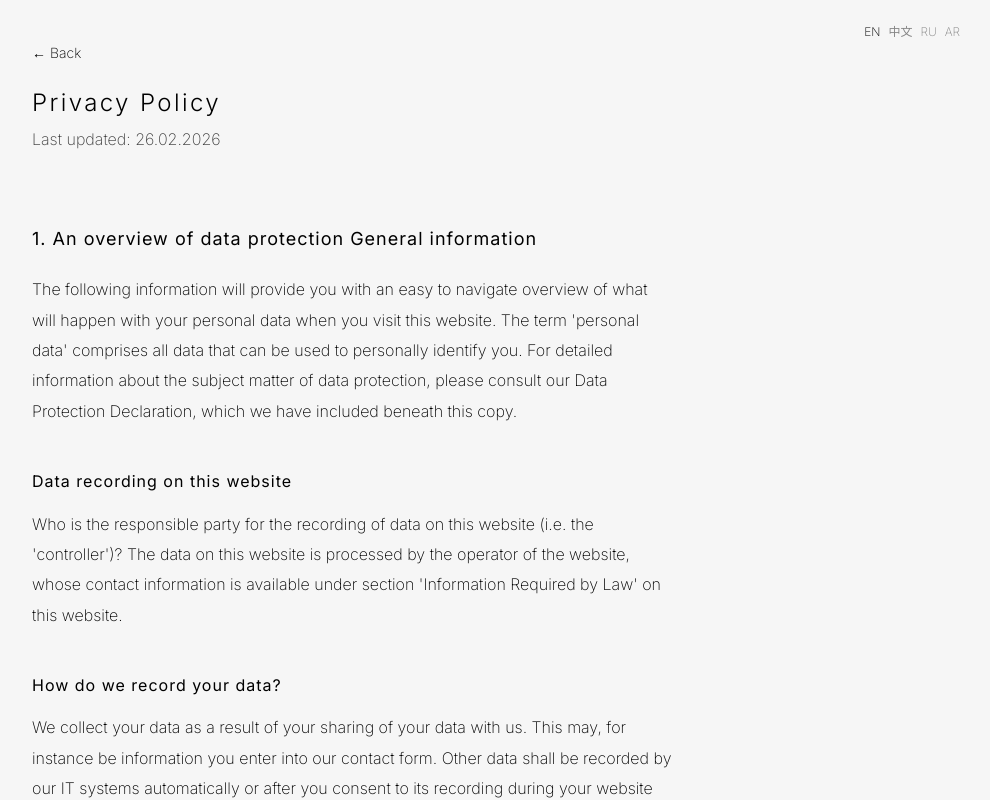
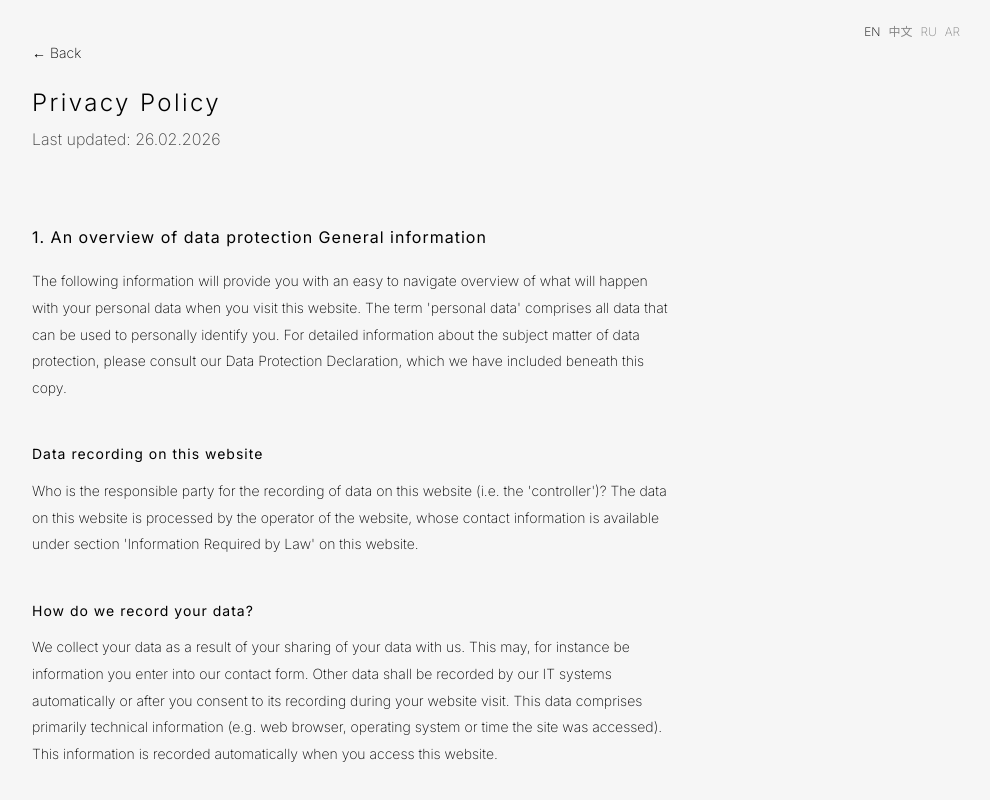
Before and after one commit to smdl99/Harmonia-Fortuna, a Next.js app: page /privacy in a window 1280 px wide. Shown: the top 800 px of the page, without its empty margins (288-1278 px from the left). Built offline with nearby package versions, Linux system fonts and the light colour scheme; no server answers.

Commit message:
made smaller size for text

```diff
--- a/src/app/globals.css
+++ b/src/app/globals.css
@@ -43,23 +43,25 @@
   }
 
   .prose h2 {
-    font-size: 18px;
+    font-size: 16px;
     font-weight: 400;
     margin-top: 55px;
-    margin-bottom: 18px;
+    margin-bottom: 16px;
     letter-spacing: 1px;
   }
   .prose h3 {
-    font-size: 16px;
+    font-size: 14px;
     font-weight: 400;
     margin-top: 40px;
-    margin-bottom: 12px;
+    margin-bottom: 10px;
     letter-spacing: 1px;
   }
   .prose p {
-    margin-bottom: 18px;
+    font-size: 14px;
+    margin-bottom: 14px;
   }
   .prose ul {
+    font-size: 14px;
     list-style-position: outside;
     padding-left: 18px;
     margin: 10px 0 22px 0;
@@ -69,6 +71,7 @@
     margin-bottom: 8px;
   }
   .prose a {
+    font-size: 14px;
     text-decoration: underline;
     word-break: break-all;
   }
```
